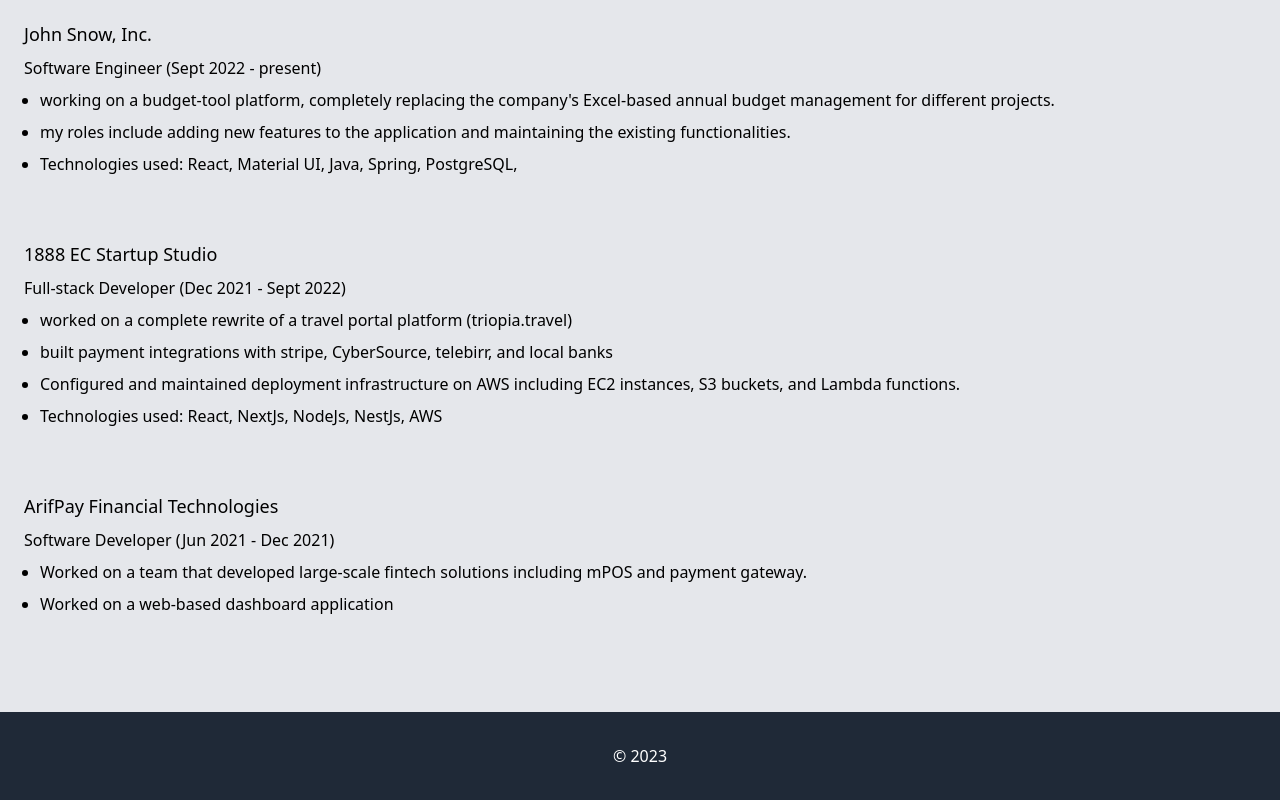
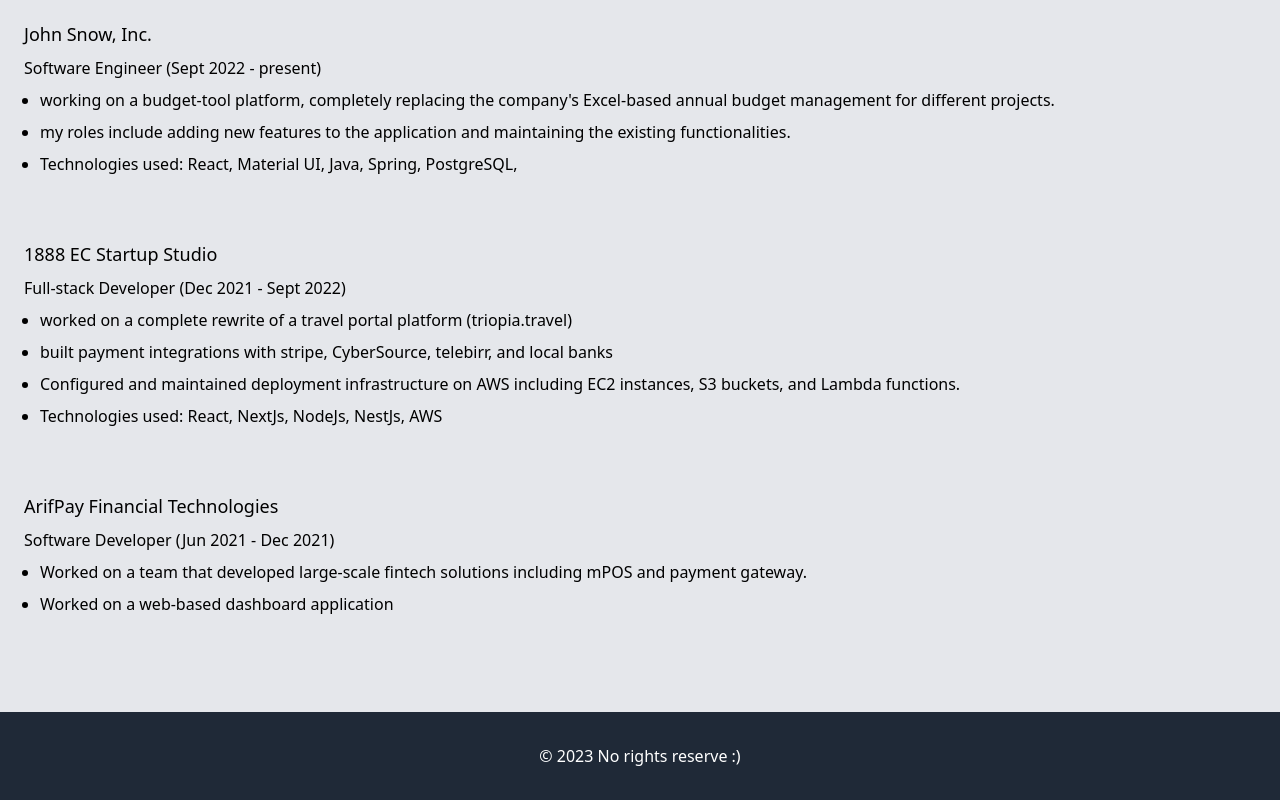
Before and after one commit to vernu/portfolio, a Next.js app: page / in a window 1280 px wide. Shown: the part 1648-2448 px from the top of the page. Built offline with nearby package versions, Linux system fonts and the light colour scheme.

Commit message:
update footer

```diff
--- a/src/components/Footer.tsx
+++ b/src/components/Footer.tsx
@@ -3,7 +3,7 @@ import React from 'react'
 export default function Footer() {
   return (
     <footer className='bg-gray-800 px-6 py-8 text-center text-white'>
-      &copy; {new Date().getFullYear()}
+      &copy; {new Date().getFullYear()} No rights reserve :)
     </footer>
   )
 }
```
